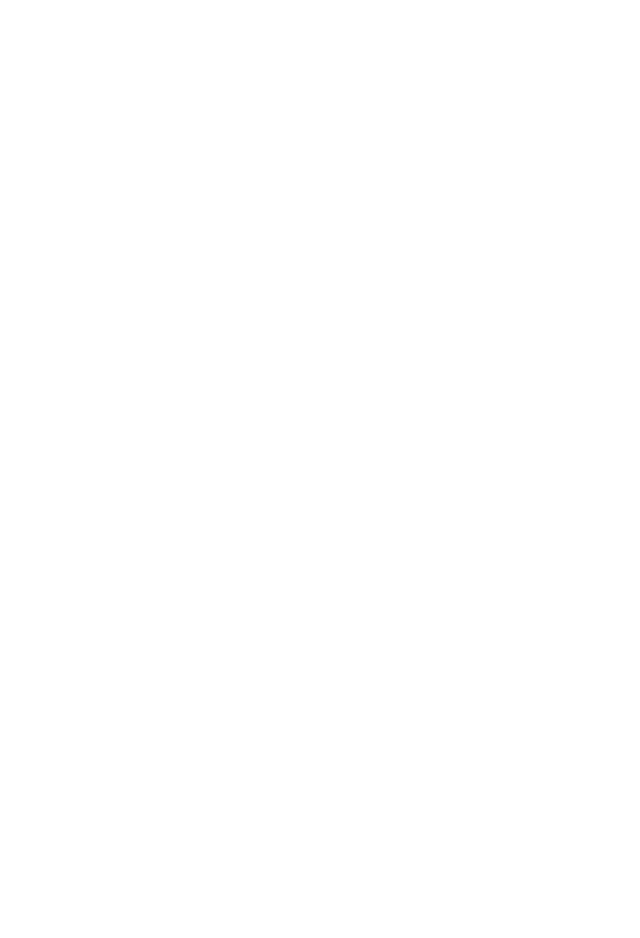
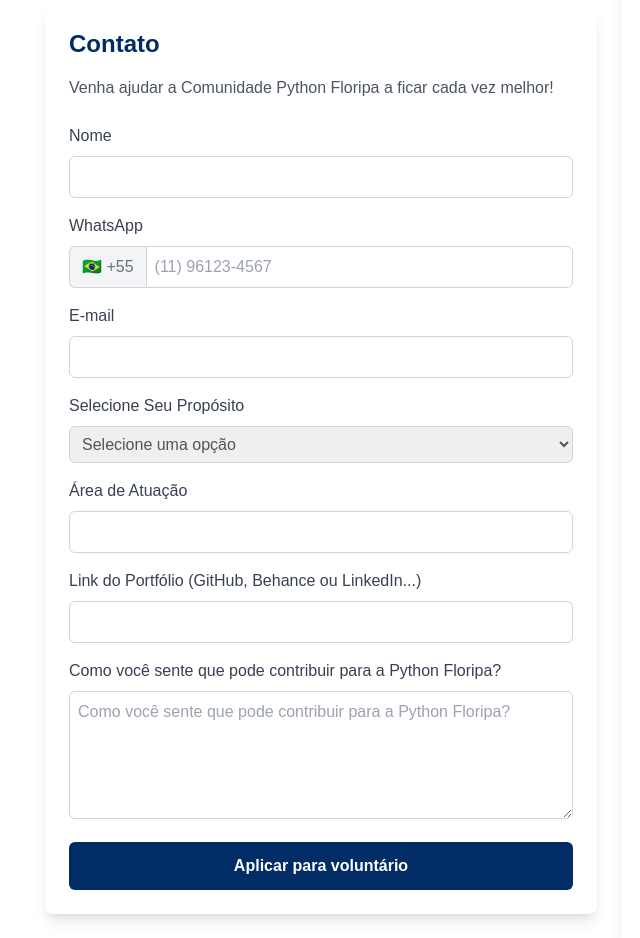
Before and after one commit to WallacyFrancis/python-floripa, a Next.js app: page / in a window 1280 px wide. Shown: the part 5480-6418 px from the top of the page, without its empty margins (259-899 px from the left). Before the commit the page ends 5476 px from the top, so only its background shows below. Built offline with nearby package versions, Linux system fonts and the light colour scheme; a web font is replaced by a local one.

Commit message:
Add Contact section with form and update Sidebar navigation link

```diff
--- a/app/page.tsx
+++ b/app/page.tsx
@@ -6,6 +6,7 @@
 import Members from '@/components/Members'
 import Community from '@/components/Community'
 import memberImages from '@/data/member_images.json'
+import ContactForm from '@/components/ContactForm'
 
 const membros = [
   {
@@ -359,6 +360,22 @@
         </div>
       </section>
 
+      {/* Seção de Contato */}
+      <section id="contato" className="bg-white rounded-lg shadow-lg p-6">
+        <h2 className="text-2xl font-bold text-primary-blue mb-4">
+          Contato
+        </h2>
+        <p className="text-gray-600 mb-6">
+          Venha ajudar a Comunidade Python Floripa a ficar cada vez melhor!
+        </p>
+        <ContactForm
+          onSubmit={(formData) => {
+            console.log('Form submitted:', formData);
+            // Criar a lógica para o submeter o formulário
+          }}
+        />
+      </section>
+
     </div>
   )
 }
--- /dev/null
+++ b/components/ContactForm.tsx
@@ -0,0 +1,182 @@
+import { useState } from 'react';
+import { ContactFormInterface, ContactFormData } from '@/interfaces/ContactFormInterface';
+
+// Componente responsável pelo formulário de contato
+const ContactForm = ({ onSubmit }: ContactFormInterface) => {
+  const [formData, setFormData] = useState<ContactFormData>({
+    nome: '',
+    whatsapp: '',
+    email: '',
+    proposito: '',
+    areaAtuacao: '',
+    portfolio: '',
+    contribuicao: ''
+  });
+
+  // Função que lida com as mudanças nos campos do formulário
+  const handleChange = (e: React.ChangeEvent<HTMLInputElement | HTMLTextAreaElement | HTMLSelectElement>) => {
+    const { name, value } = e.target;
+    setFormData(prev => ({
+      ...prev,
+      [name]: value
+    }));
+  };
+
+  // Função que lida com o envio do formulário
+  const handleSubmit = (e: React.FormEvent) => {
+    e.preventDefault();
+    onSubmit(formData);
+  };
+
+  // Função que retorna o label da área de atuação baseado no propósito
+  const getAreaLabel = () => {
+    switch (formData.proposito) {
+      case 'palestrante':
+        return 'Qual sua área de conhecimento';
+      case 'apoiador':
+        return 'Nome da Empresa';
+      default:
+        return 'Área de Atuação';
+    }
+  };
+
+  // Função que retorna o label do portfólio baseado no propósito
+  const getPortfolioLabel = () => {
+    return formData.proposito === 'apoiador'
+      ? 'Site da Empresa'
+      : 'Link do Portfólio (GitHub, Behance ou LinkedIn...)';
+  };
+
+  // Função que retorna o label da contribuição baseado no propósito
+  const getContribuicaoLabel = () => {
+    return formData.proposito === 'palestrante'
+      ? 'Detalhes da Palestra'
+      : 'Como você sente que pode contribuir para a Python Floripa?';
+  };
+
+  // Função que retorna o placeholder baseado no propósito
+  const getPlaceholder = () => {
+    switch (formData.proposito) {
+      case 'palestrante':
+        return 'Fale sobre o tema e como ele pode ajudar a comunidade';
+      case 'apoiador':
+        return 'Como sua organização pode contribuir para a Python Floripa?';
+      default:
+        return 'Como você sente que pode contribuir para a Python Floripa?';
+    }
+  };
+
+  return (
+    <form onSubmit={handleSubmit} className="space-y-4">
+      <div>
+        <label htmlFor="nome" className="block text-gray-700 mb-2">Nome</label>
+        <input
+          type="text"
+          id="nome"
+          name="nome"
+          value={formData.nome}
+          onChange={handleChange}
+          className="w-full p-2 border border-gray-300 rounded-md focus:outline-none focus:ring-2 focus:ring-primary-blue"
+          required
+        />
+      </div>
+
+      <div>
+        <label htmlFor="whatsapp" className="block text-gray-700 mb-2">WhatsApp</label>
+        <div className="flex">
+          <div className="flex items-center bg-gray-100 px-3 rounded-l-md border border-r-0 border-gray-300">
+            <span className="text-gray-500">🇧🇷 +55</span>
+          </div>
+          <input
+            type="tel"
+            id="whatsapp"
+            name="whatsapp"
+            value={formData.whatsapp}
+            onChange={handleChange}
+            className="flex-1 p-2 border border-gray-300 rounded-r-md focus:outline-none focus:ring-2 focus:ring-primary-blue"
+            placeholder="(11) 96123-4567"
+            required
+          />
+        </div>
+      </div>
+
+      <div>
+        <label htmlFor="email" className="block text-gray-700 mb-2">E-mail</label>
+        <input
+          type="email"
+          id="email"
+          name="email"
+          value={formData.email}
+          onChange={handleChange}
+          className="w-full p-2 border border-gray-300 rounded-md focus:outline-none focus:ring-2 focus:ring-primary-blue"
+          required
+        />
+      </div>
+
+      <div>
+        <label htmlFor="proposito" className="block text-gray-700 mb-2">Selecione Seu Propósito</label>
+        <select
+          id="proposito"
+          name="proposito"
+          value={formData.proposito}
+          onChange={handleChange}
+          className="w-full p-2 border border-gray-300 rounded-md focus:outline-none focus:ring-2 focus:ring-primary-blue"
+          required
+        >
+          <option value="">Selecione uma opção</option>
+          <option value="voluntario">Quero Ser Voluntário</option>
+          <option value="palestrante">Quero Ser Palestrante</option>
+          <option value="apoiador">Quero Ser Apoiador</option>
+        </select>
+      </div>
+
+      <div>
+        <label htmlFor="areaAtuacao" className="block text-gray-700 mb-2">{getAreaLabel()}</label>
+        <input
+          type="text"
+          id="areaAtuacao"
+          name="areaAtuacao"
+          value={formData.areaAtuacao}
+          onChange={handleChange}
+          className="w-full p-2 border border-gray-300 rounded-md focus:outline-none focus:ring-2 focus:ring-primary-blue"
+          required
+        />
+      </div>
+
+      <div>
+        <label htmlFor="portfolio" className="block text-gray-700 mb-2">{getPortfolioLabel()}</label>
+        <input
+          type="url"
+          id="portfolio"
+          name="portfolio"
+          value={formData.portfolio}
+          onChange={handleChange}
+          className="w-full p-2 border border-gray-300 rounded-md focus:outline-none focus:ring-2 focus:ring-primary-blue"
+          required
+        />
+      </div>
+
+      <div>
+        <label htmlFor="contribuicao" className="block text-gray-700 mb-2">{getContribuicaoLabel()}</label>
+        <textarea
+          id="contribuicao"
+          name="contribuicao"
+          value={formData.contribuicao}
+          placeholder={getPlaceholder()}
+          onChange={handleChange}
+          className="w-full p-2 border border-gray-300 rounded-md focus:outline-none focus:ring-2 focus:ring-primary-blue h-32"
+          required
+        />
+      </div>
+
+      <button
+        type="submit"
+        className="w-full bg-primary-blue text-white py-3 px-6 rounded-md hover:bg-primary-blue/90 transition-colors font-semibold"
+      >
+        Aplicar para {formData.proposito === 'voluntario' || formData.proposito === '' ? 'voluntário' : formData.proposito}
+      </button>
+    </form>
+  );
+};
+
+export default ContactForm;
--- a/components/Sidebar.tsx
+++ b/components/Sidebar.tsx
@@ -14,7 +14,7 @@
   { label: 'Posts', href: '#posts', icon: <FileText strokeWidth={1.75} /> },
   { label: 'Membros', href: '#membros', icon: <Users strokeWidth={1.75} /> },
   { label: 'Comunidade', href: '#comunidade', icon: <Network strokeWidth={1.75} /> },
-  { label: 'Contatos', href: '#contatos', icon: <Mail strokeWidth={1.75} /> },
+  { label: 'Contatos', href: '#contato', icon: <Mail strokeWidth={1.75} /> },
 ];
 
 export default function Sidebar({}: SidebarInterface) {
--- /dev/null
+++ b/interfaces/ContactFormInterface.ts
@@ -0,0 +1,15 @@
+// Interface para os dados do formulário
+export interface ContactFormData {
+  nome: string;
+  whatsapp: string;
+  email: string;
+  proposito: 'voluntario' | 'palestrante' | 'apoiador' | '';
+  areaAtuacao: string;
+  portfolio: string;
+  contribuicao: string;
+}
+
+// Interface para as props do componente ContactForm
+export interface ContactFormInterface {
+  onSubmit: (formData: ContactFormData) => void;
+}
```
Also changed, not shown: 1 other file (tests, documents, lock files or other folders).
